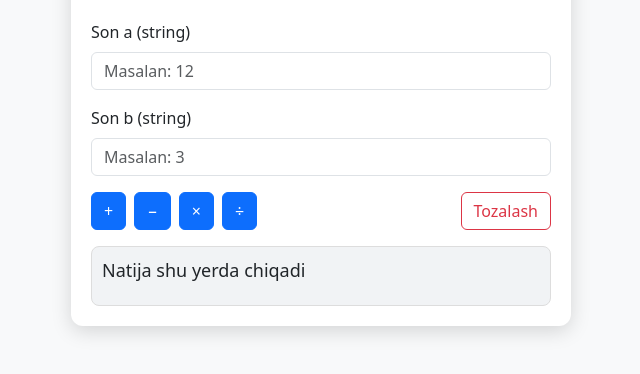
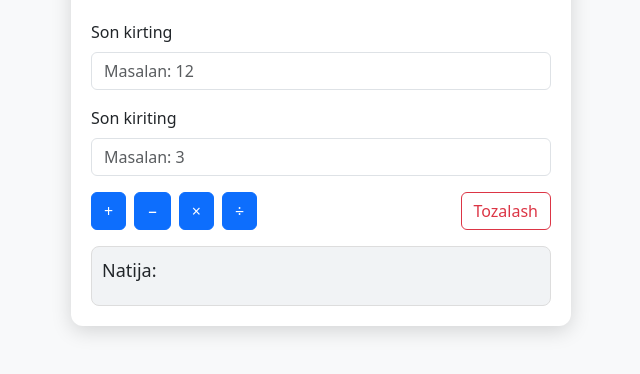
Before and after one commit to john2adam1/jscalc, a plain HTML site: page index.html in a window 1280 px wide. Shown: the part 112-486 px from the top of the page, without its empty margins (319-959 px from the left). Drawn offline with nearby package versions, Linux system fonts and the light colour scheme.

Commit message:
second commit

```diff
--- a/index.html
+++ b/index.html
@@ -35,11 +35,11 @@
 
       <!-- inputlar -->
       <div class="mb-3">
-        <label for="a" class="form-label">Son a (string)</label>
+        <label for="a" class="form-label">Son kirting</label>
         <input type="text" id="a" class="form-control" placeholder="Masalan: 12">
       </div>
       <div class="mb-3">
-        <label for="b" class="form-label">Son b (string)</label>
+        <label for="b" class="form-label">Son kiriting</label>
         <input type="text" id="b" class="form-control" placeholder="Masalan: 3">
       </div>
 
@@ -53,7 +53,7 @@
       </div>
 
       <!-- natija -->
-      <div class="result" id="result">Natija shu yerda chiqadi</div>
+      <div class="result" id="result">Natija:</div>
     </div>
   </div>
 
```
